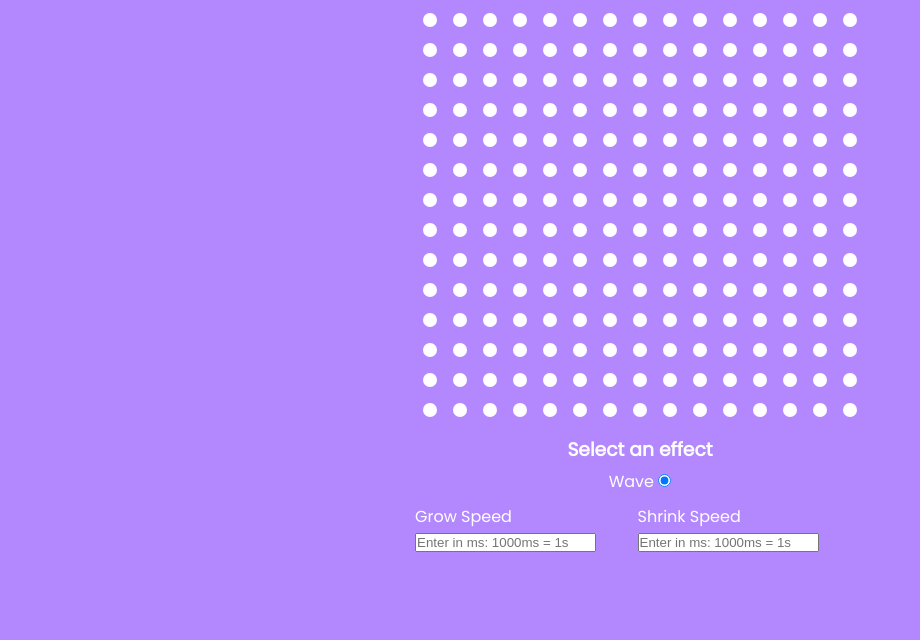
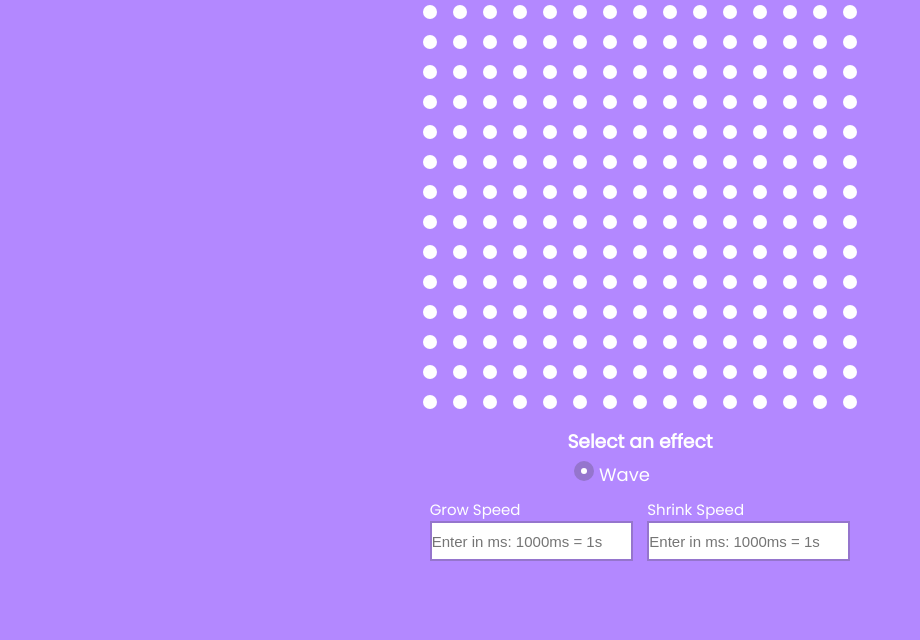
Before and after one commit to MrGSense/dot-effects, a plain HTML site: page index.html in a window 1280 px wide. Shown: the part 160-800 px from the top of the page, without its empty margins (0-920 px from the left). Drawn offline with Linux system fonts and the light colour scheme.

Commit message:
Style new inputs

```diff
--- a/index.css
+++ b/index.css
@@ -15,6 +15,7 @@ body {
   height: 100vh;
 }
 
+/* Typography */
 h1 {
   margin-bottom: 10px;
 }
@@ -23,6 +24,7 @@ h3 {
   margin-bottom: 5px;
 }
 
+/* Forms */
 form {
   display: flex;
   flex-direction: row;
@@ -32,7 +34,26 @@ form {
   margin-bottom: 10px;
 }
 
-.formgroup {
+.form-vcontainer {
+  display: flex;
+  flex-direction: column;
+}
+
+/* Input Flat */
+.flat-input {
+  height: 40px;
+  background: #fff;
+  border: 2px solid #9575cd;
+  font-size: 15px;
+  color: #b388ff;
+}
+
+.flat-input-label {
+  font-size: 15px;
+}
+
+/* Radio Buttons */
+.formgroupradio {
   display: block;
   position: relative;
   cursor: pointer;
@@ -42,7 +63,7 @@ form {
   transform: translate(-28px);
 }
 
-.formgroup input {
+.formgroupradio input {
   position: absolute;
   opacity: 0;
   cursor: pointer;
@@ -60,11 +81,11 @@ form {
   border-radius: 50%;
 }
 
-.formgroup:hover input ~ .checkmark {
+.formgroupradio:hover input ~ .checkmark {
   background-color: #9575cd;
 }
 
-.formgroup input:checked ~ .checkmark {
+.formgroupradio input:checked ~ .checkmark {
   background-color: #9575cd;
 }
 
@@ -74,11 +95,11 @@ form {
   display: none;
 }
 
-.formgroup input:checked ~ .checkmark:after {
+.formgroupradio input:checked ~ .checkmark:after {
   display: block;
 }
 
-.formgroup .checkmark:after {
+.formgroupradio .checkmark:after {
   top: 7px;
   left: 7px;
   width: 6px;
@@ -87,6 +108,7 @@ form {
   background: #fff;
 }
 
+/* Dot Gamey Thing */
 .container {
   margin-bottom: 10px;
   display: flex;
```
